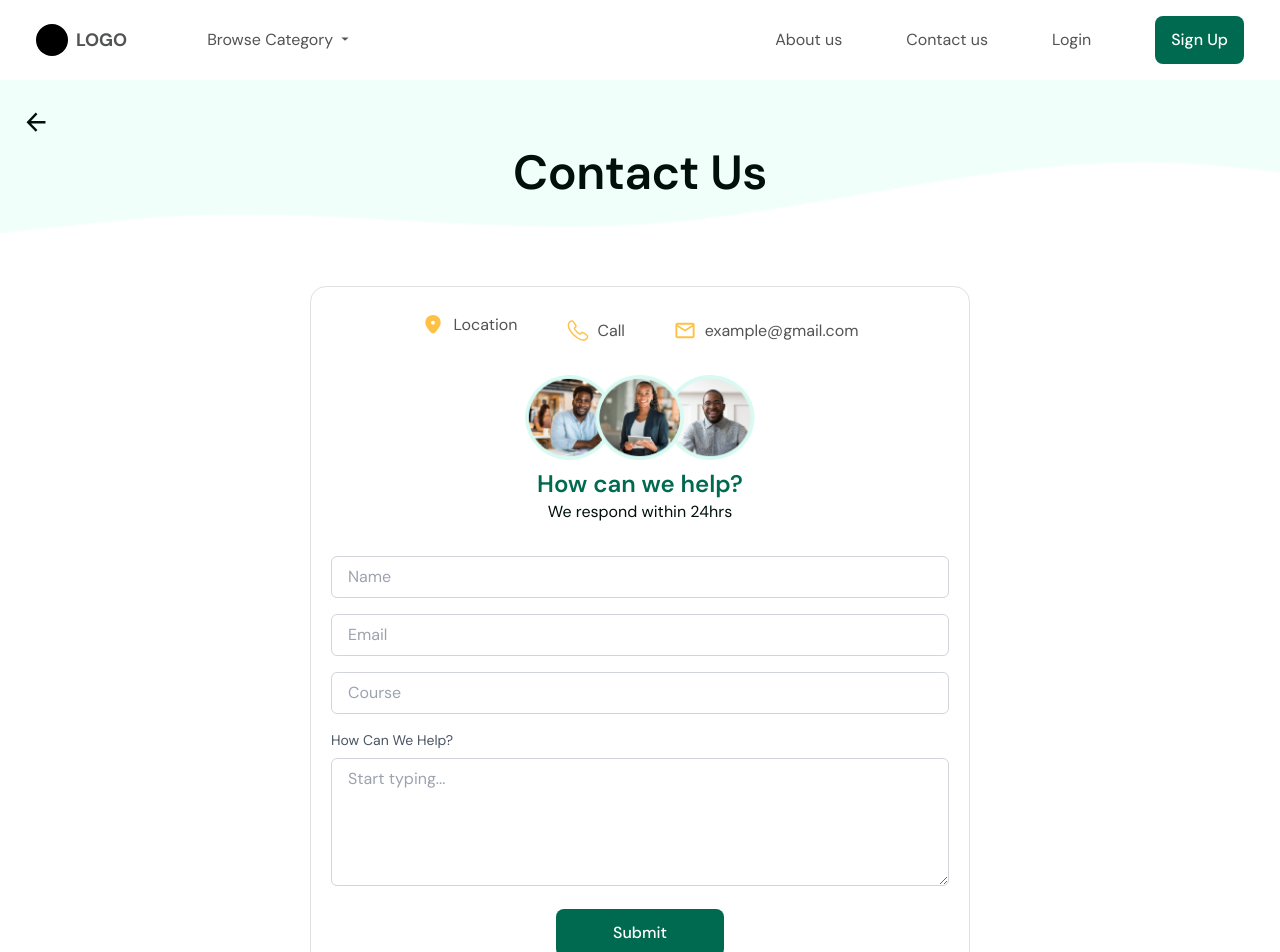
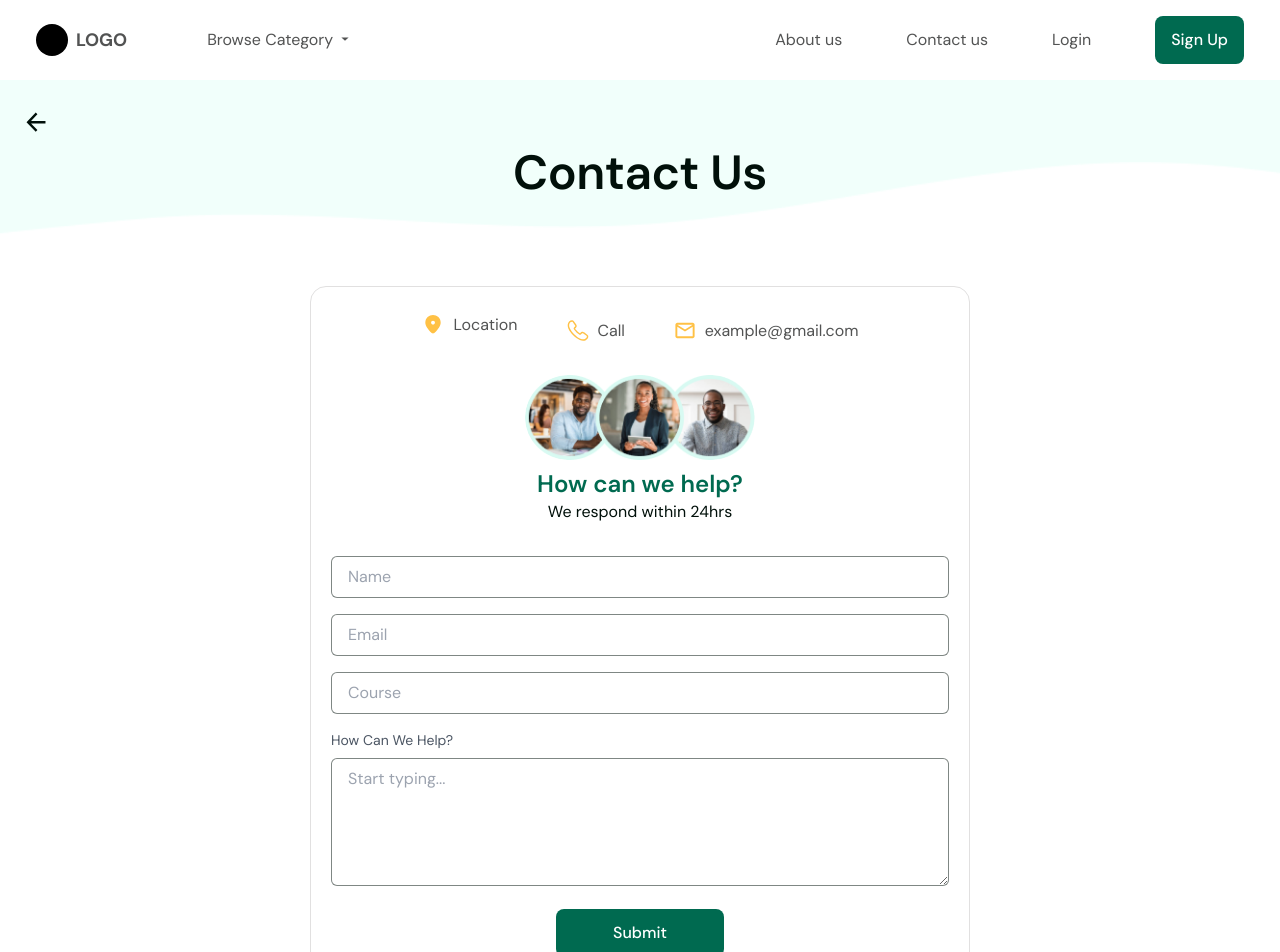
Before and after one commit to Omolara5861/superstar-mentors, a Next.js app: page /contact in a window 1280 px wide. Shown: the top 952 px of the page. Built offline with nearby package versions, Linux system fonts and the light colour scheme.

Commit message:
Implement go back logic

```diff
--- a/src/pages/contact/contact.tsx
+++ b/src/pages/contact/contact.tsx
@@ -1,9 +1,11 @@
 "use client"
 
 import Image from 'next/image';
+import { useRouter } from 'next/navigation';
 import { useState } from 'react';
 
 const ContactPage = () => {
+    const router = useRouter();
     const [form, setForm] = useState({
         name: '',
         email: '',
@@ -22,7 +24,7 @@ const ContactPage = () => {
     };
 
     const goBack = () => {
-        throw new Error('Function not implemented.');
+       router.back();
     }
 
     return (
@@ -87,7 +89,7 @@ const ContactPage = () => {
                                     placeholder="Name"
                                     value={form.name}
                                     onChange={handleChange}
-                                    className="w-full border border-gray-300 rounded-md px-4 py-2 focus:ring-2 focus:ring-green-400 outline-none"
+                                    className="w-full border border-[#01100A80] rounded-md px-4 py-2 focus:ring-2 focus:ring-green-400 outline-none"
                                 />
                             </div>
                             <div className="mb-4">
@@ -97,7 +99,7 @@ const ContactPage = () => {
                                     placeholder="Email"
                                     value={form.email}
                                     onChange={handleChange}
-                                    className="w-full border border-gray-300 rounded-md px-4 py-2 focus:ring-2 focus:ring-green-400 outline-none"
+                                    className="w-full border border-[#01100A80] rounded-md px-4 py-2 focus:ring-2 focus:ring-green-400 outline-none"
                                 />
                             </div>
                             <div className="mb-4">
@@ -107,7 +109,7 @@ const ContactPage = () => {
                                     placeholder="Course"
                                     value={form.course}
                                     onChange={handleChange}
-                                    className="w-full border border-gray-300 rounded-md px-4 py-2 focus:ring-2 focus:ring-green-400 outline-none"
+                                    className="w-full border border-[#01100A80] rounded-md px-4 py-2 focus:ring-2 focus:ring-green-400 outline-none"
                                 />
                             </div>
                             <div className="mb-4">
@@ -119,7 +121,7 @@ const ContactPage = () => {
                                     placeholder="Start typing..."
                                     value={form.message}
                                     onChange={handleChange}
-                                    className="w-full border border-gray-300 rounded-md px-4 py-2 h-32 focus:ring-2 focus:ring-green-400 outline-none"
+                                    className="w-full border border-[#01100A80] rounded-md px-4 py-2 h-32 focus:ring-2 focus:ring-green-400 outline-none"
                                 />
                             </div>
                             <button
```
